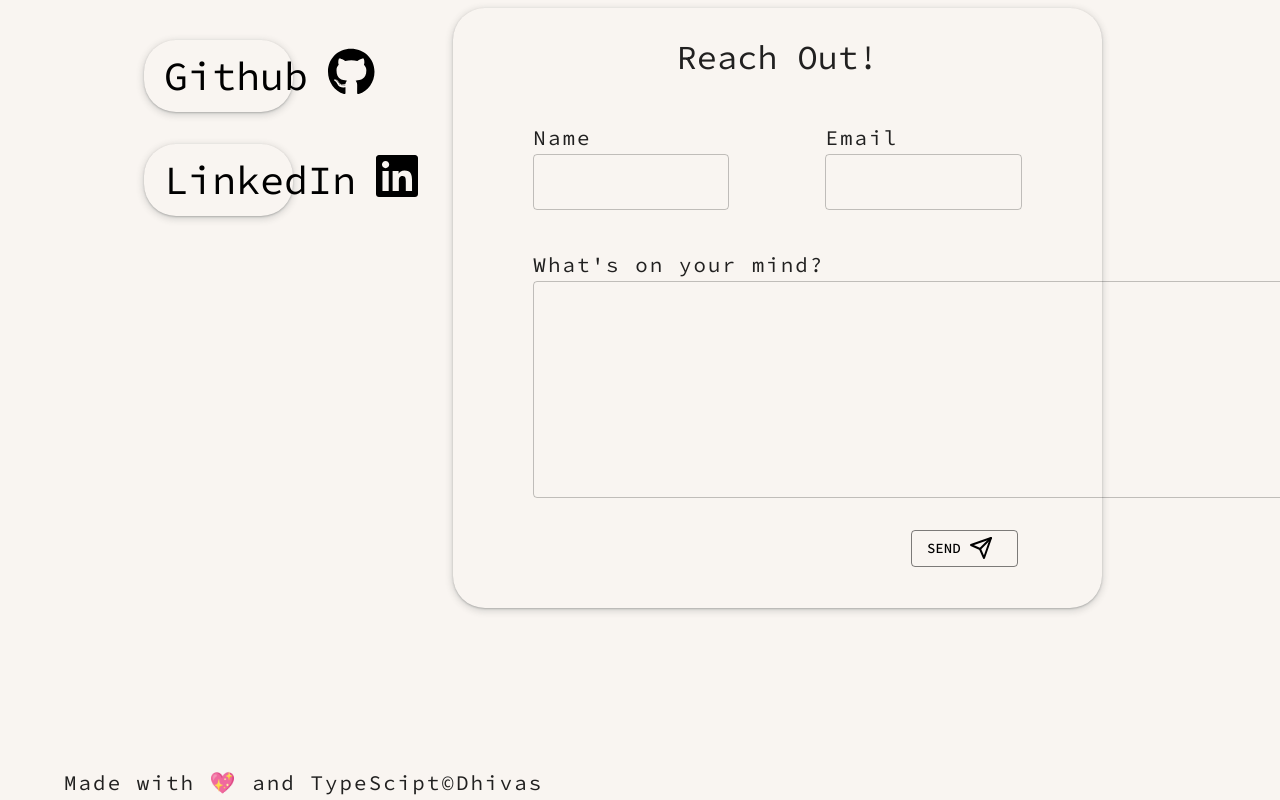
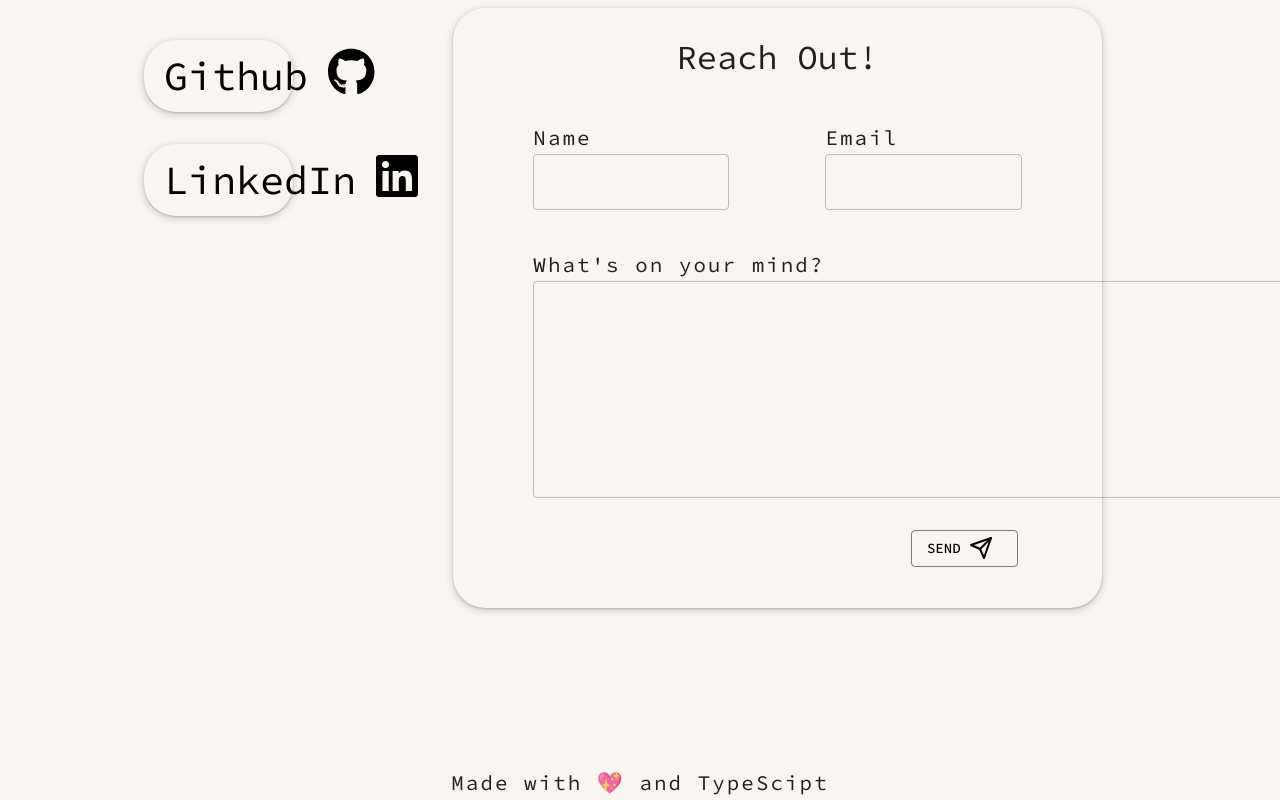
Before and after one commit to Dhivas-Sugumar/Personal-Site, a Next.js app: page / in a window 1280 px wide. Shown: the part 5455-6255 px from the top of the page. Built offline with nearby package versions, Linux system fonts and the light colour scheme.

Commit message:
Fixed footer issues.

```diff
--- a/src/components/footer/Footer.styles.ts
+++ b/src/components/footer/Footer.styles.ts
@@ -9,11 +9,8 @@ const StyledFooter = styled.footer`
 const StyledFooterContainer = styled.div`
     display: flex;
     flex-direction: row;
-
+    align-items: center;
+    justify-content: center;
 `
 
-const StyledFooterContent = styled(H4)<StyledFooterContentProps>`
-    text-align: end;
-`
-
-export {StyledFooter, StyledFooterContainer, StyledFooterContent}
+export {StyledFooter, StyledFooterContainer}
--- a/src/components/footer/Footer.tsx
+++ b/src/components/footer/Footer.tsx
@@ -1,12 +1,12 @@
 import React from "react";
-import { StyledFooter, StyledFooterContainer, StyledFooterContent} from "./Footer.styles";
+import { H4 } from "../../styles/styles";
+import { StyledFooter, StyledFooterContainer} from "./Footer.styles";
 
 const Footer : React.FC = () => {
     return (
         <StyledFooter>
             <StyledFooterContainer>
-                <StyledFooterContent alignment="start">Made with 💖 and TypeScipt</StyledFooterContent>
-                <StyledFooterContent>©Dhivas</StyledFooterContent>
+                <H4 >Made with 💖 and TypeScipt</H4>
             </StyledFooterContainer>
         </StyledFooter>
     )
```
